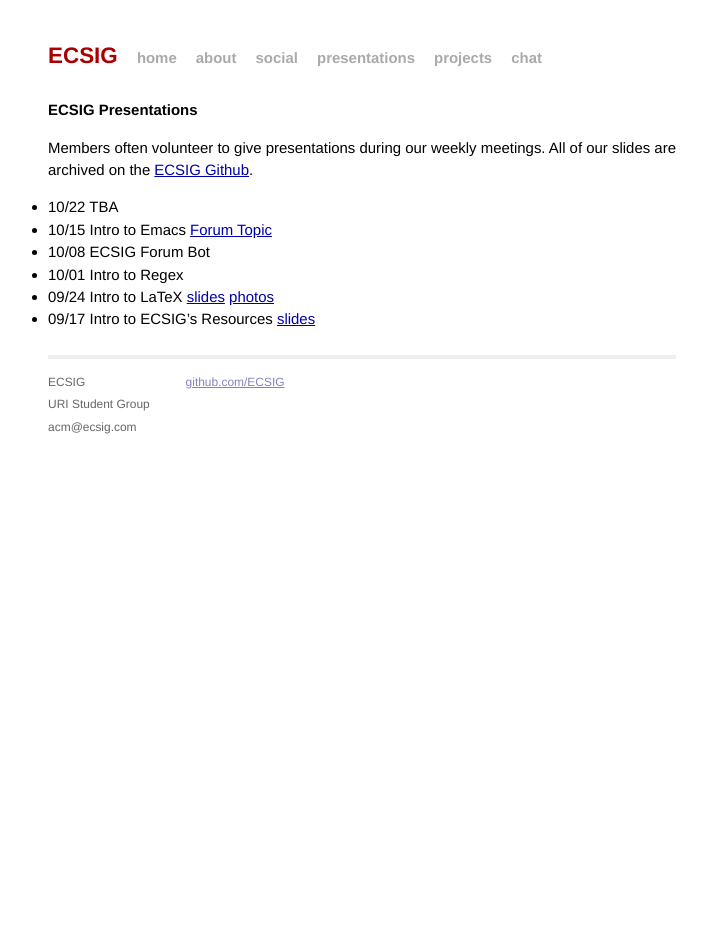
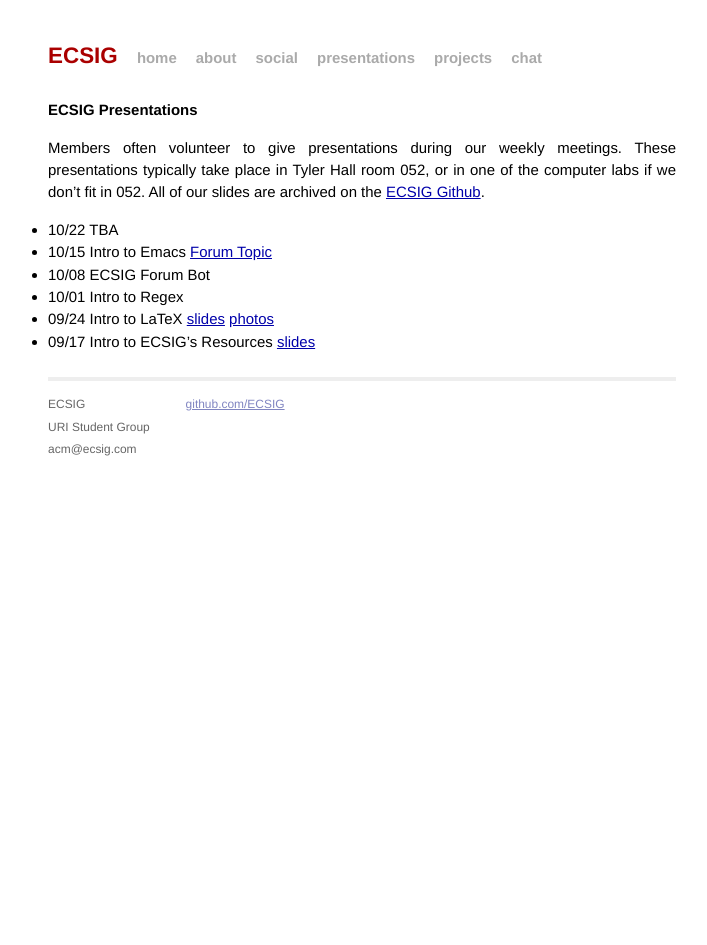
Before and after one commit to ECSIG/ecsig.com, a Jekyll site: the page built from presentations/index.markdown, in a window 1280 px wide. Shown: the whole page, without its empty margins (278-985 px from the left). Built offline with Jekyll 4.4.1, drawn with Linux system fonts in a browser that asks for light colours; Markdown is read by kramdown in place of the engine named in the settings.

Commit message:
Add a location to the presentations.

```diff
--- a/presentations/index.markdown
+++ b/presentations/index.markdown
@@ -5,6 +5,8 @@ title:  "ESCIG Event Schedule [Fall 2013]"
 
 #ECSIG Presentations
 Members often volunteer to give presentations during our weekly meetings.
+These presentations typically take place in Tyler Hall room 052, or in one of the computer
+labs if we don't fit in 052.
 All of our slides are archived on the [ECSIG Github][github].
 
 - 10/22 TBA
```
